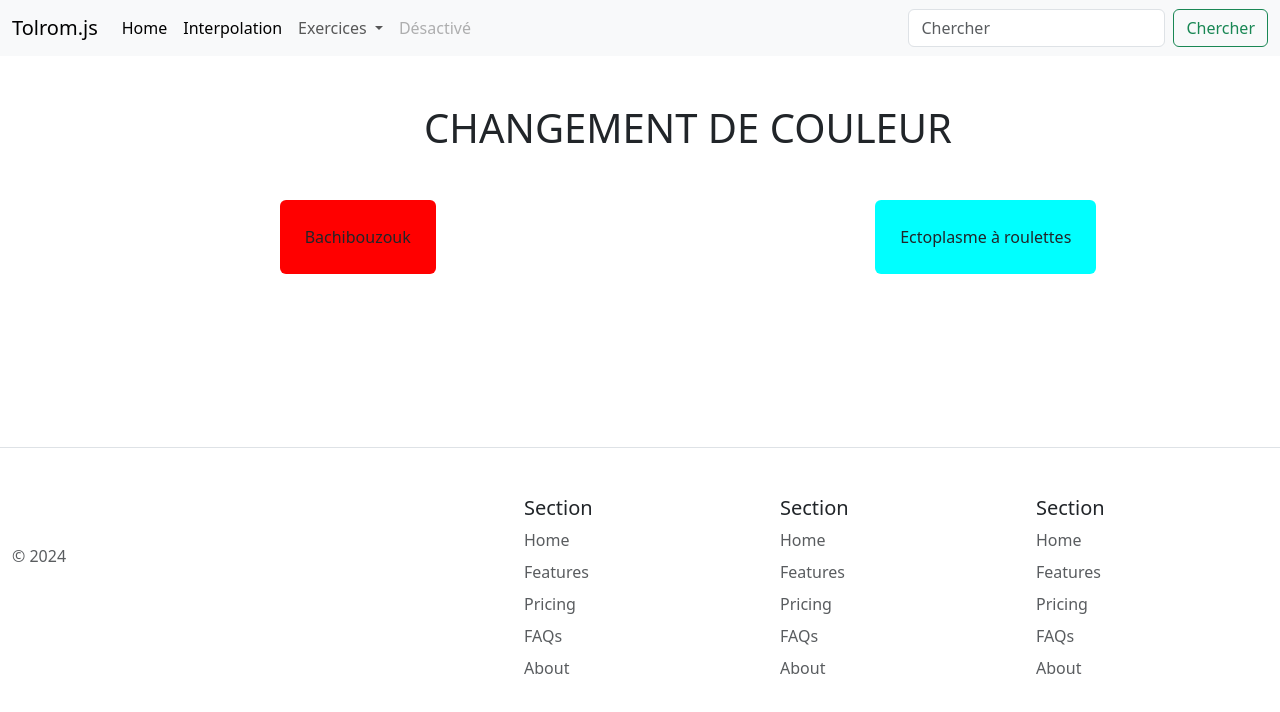
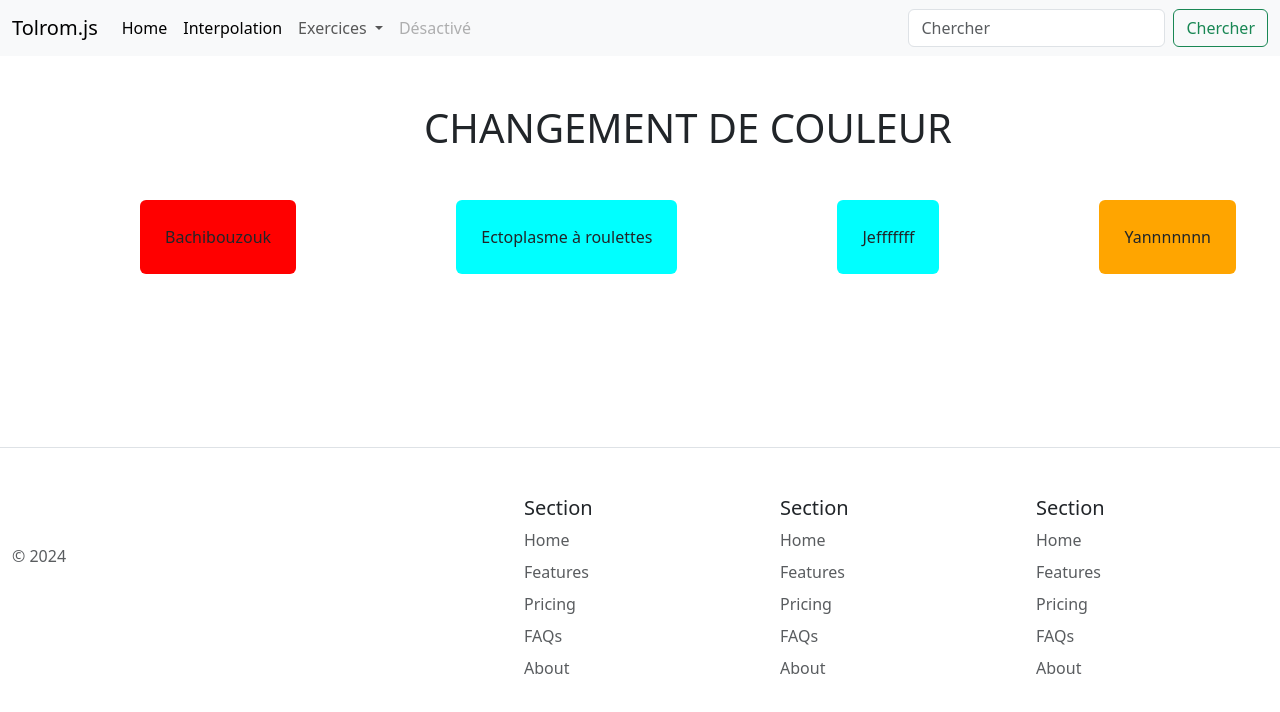
Before and after one commit to Tolrom/exoVue, a Vue app: page /tp-06 in a window 1280 px wide. Shown: the top 712 px of the page. Built offline with nearby package versions, Linux system fonts and the light colour scheme.

Commit message:
tp6 version class

```diff
--- a/src/components/TP06.vue
+++ b/src/components/TP06.vue
@@ -3,6 +3,8 @@
   <div class="container-fluid d-flex justify-content-around m-5">
     <div class="btn p-4" :style=bGcolor @click="click = !click;" >Bachibouzouk</div>
     <div class="btn p-4" :style=bGcolor2 @click="click2 = !click2;" >Ectoplasme à roulettes</div>
+    <div class="btn p-4" :class="{ marron : click3, bleu : !click3}" @click="click3 = !click3;" >Jefffffff</div>
+    <div class="btn p-4" :class="{ vert : click4, orange : !click4 }" @click="click4 = !click4;" >Yannnnnnn</div>
   </div>
 </template>
 
@@ -12,7 +14,10 @@ import { computed, ref } from 'vue';
 
 
 const click = ref(false),
-      click2 = ref(false);
+      click2 = ref(false),
+      click3 = ref(false),
+      click4 = ref(false);
+
 
 const bGcolor = computed(() =>{
   console.log(click.value,click.value ? 'pink' : 'aqua');
@@ -29,4 +34,16 @@ const bGcolor2 = computed(() =>{
 </script>
 
 <style scoped lang="css">
+.vert {
+  background-color: greenyellow;
+}
+.marron {
+  background-color: brown;
+}
+.bleu {
+  background-color: cyan;
+}
+.orange {
+  background-color: orange;
+}
 </style>
```
